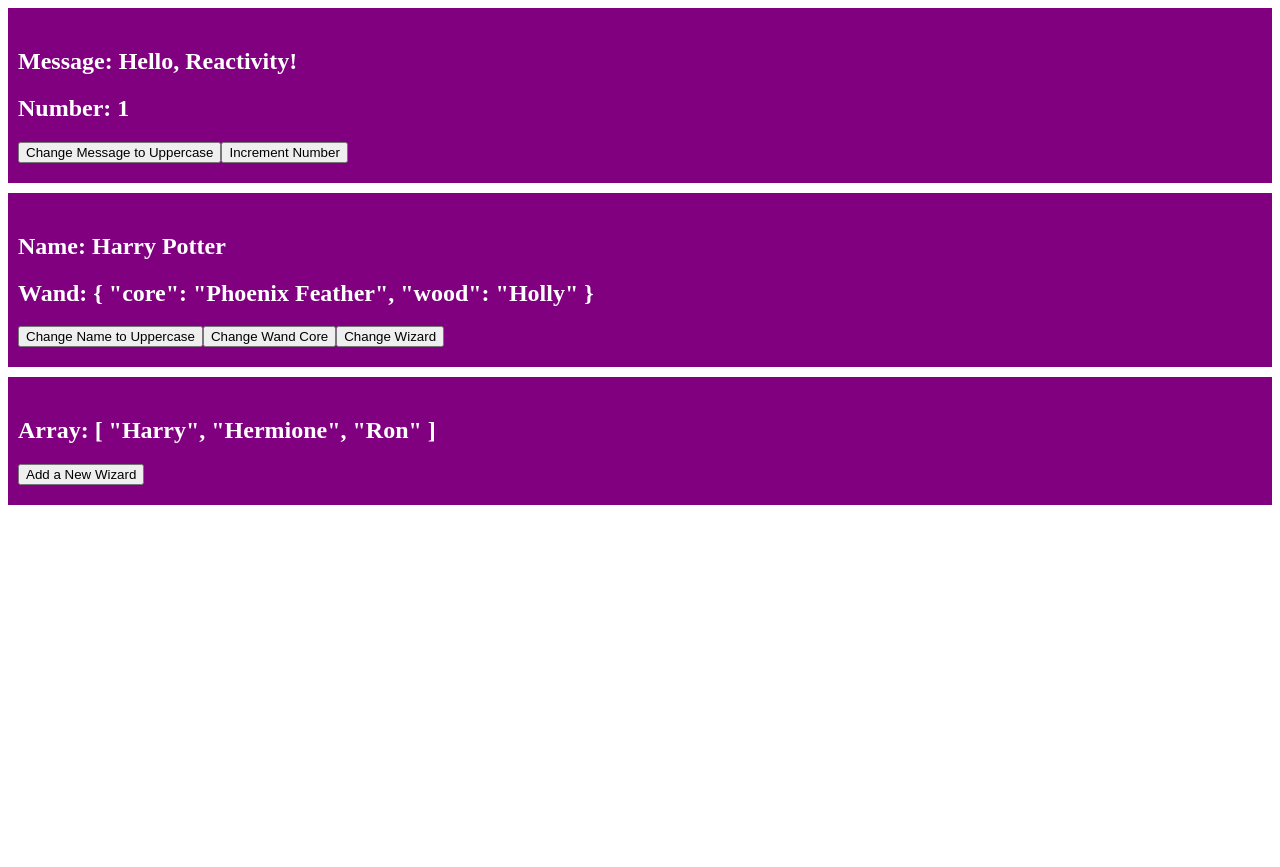
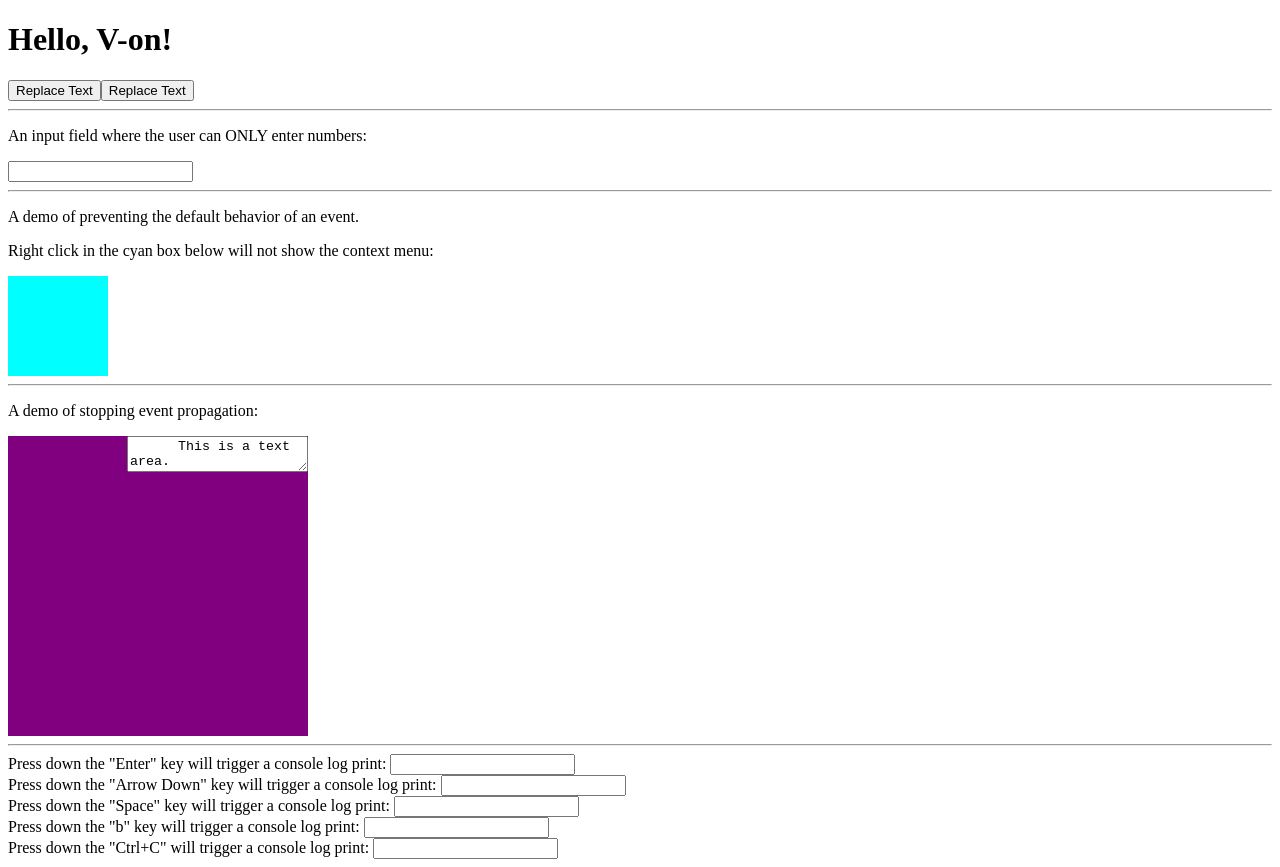
Before and after one commit to kayleechristine/learn-vue-3-with-bingyang, a Vue app: page / in a window 1280 px wide. Before the commit the page ends 800 px from the top, so only its background shows below. Built offline with nearby package versions, Linux system fonts and the light colour scheme.

Commit message:
practice event handling with v-on

```diff
--- a/src/App.vue
+++ b/src/App.vue
@@ -1,5 +1,119 @@
+<!-- Vue 10: V-on -->
+
+<template>
+  <h1>{{ message }}</h1>
+  <button v-on:click="replaceText('V-on is fun!')">
+    Replace Text
+  </button>
+  <button @click="replaceText('V-on is fun!')">
+    Replace Text
+  </button>
+
+  <hr>
+
+  <p>
+    An input field where the user can ONLY enter numbers:
+  </p>
+  <input type="text" @keydown="handleInput($event)">
+
+  <hr>
+
+  <p>
+    A demo of preventing the default behavior of an event.
+  </p>
+  <p>
+    Right click in the cyan box below will not show the context menu:
+  </p>
+  <div
+    style="width: 100px; height: 100px; background-color: aqua"
+    @contextmenu.prevent="console.log('Show a custom context menu instead.')"
+  ></div>
+
+  <hr>
+
+  <p>
+    A demo of stopping event propagation:
+  </p>
+  <div id="mouseover" @mouseover="fun1">
+    <textarea @mouseover.stop="fun2($event)">
+      This is a text area.
+    </textarea>
+  </div>
+
+  <hr>
+
+  <div>
+    Press down the "Enter" key will trigger a console log print:
+    <input
+      type="text"
+      @keydown.enter="console.log('You pressed the Enter key.')"
+    />
+  </div>
+  <div>
+    Press down the "Arrow Down" key will trigger a console log print:
+    <input
+      type="text"
+      @keydown.down="console.log('You pressed the Arrow Down key.')"
+    />
+  </div>
+  <div>
+    Press down the "Space" key will trigger a console log print:
+    <input
+      type="text"
+      @keydown.space="console.log('You pressed the Space key.')"
+    />
+  </div>
+  <div>
+    Press down the "b" key will trigger a console log print:
+    <input
+      type="text"
+      @keydown.b="console.log('You pressed the B key.')"
+    />
+  </div>
+  <div>
+    Press down the "Ctrl+C" will trigger a console log print:
+    <input
+      type="text"
+      @keydown.ctrl.c="console.log('You pressed Ctrl+C.')"
+    />
+  </div>
+</template>
+
+<script setup>
+import { ref } from 'vue'
+
+let message = ref('Hello, V-on!')
+function replaceText(msg) {
+  message.value = msg
+}
+
+function handleInput(event) {
+  let keyCode = event.keyCode
+  if (keyCode < 48 || keyCode > 57) {
+    event.preventDefault()
+  }
+}
+
+function fun1() {
+  console.log('Mouse Over Div')
+}
+
+function fun2(event) {
+  console.log('Mouse Over TextArea')
+}
+</script>
+
+<style scoped>
+#mouseover {
+  text-align: right;
+  background-color: purple;
+  width: 300px;
+  height: 300px;
+}
+</style>
+
 <!-- Vue 9: Reactivity -->
-<template>
+<!-- <template>
   <div class="card">
     <h2>Message: {{ message }}</h2>
     <h2>Number: {{ number }}</h2>
@@ -80,7 +194,7 @@
   padding: 20px 10px;
   margin-bottom: 10px;
 }
-</style>
+</style> -->
 
 <!--  Vue 8: V-bind -->
 <!-- <template>
```
